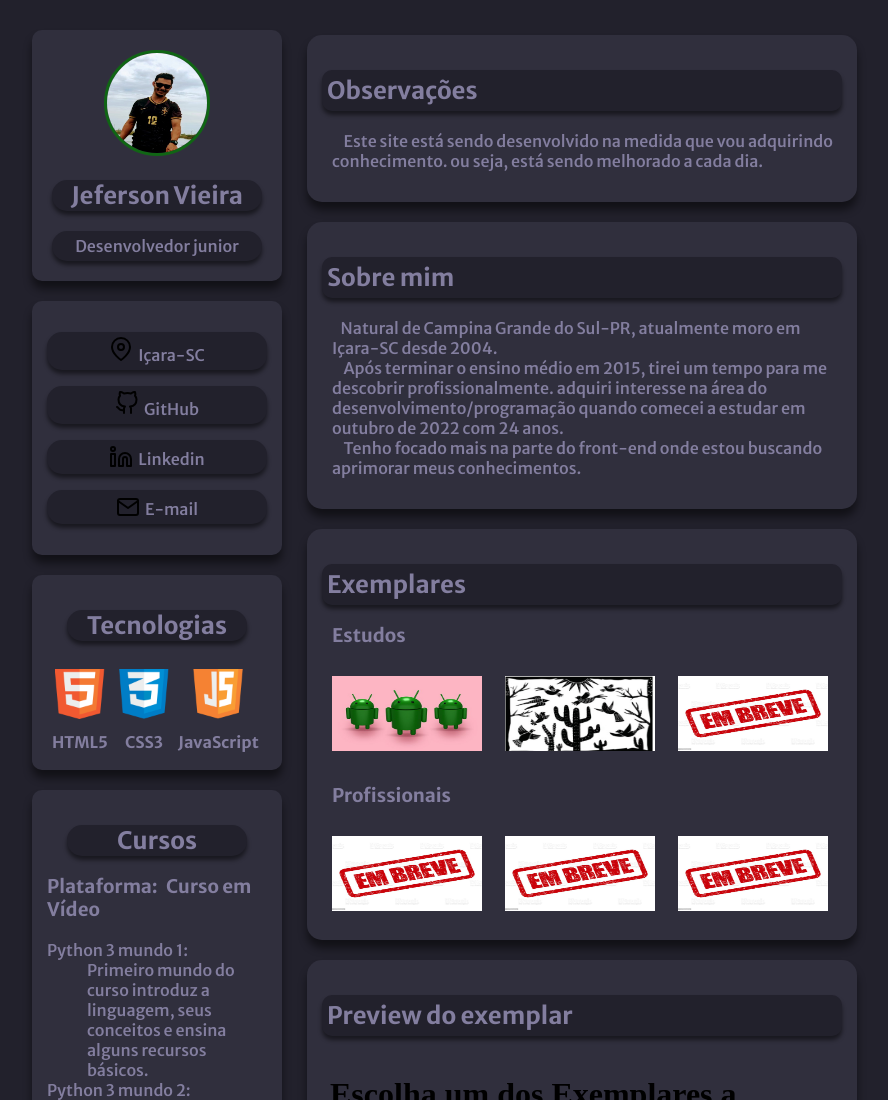
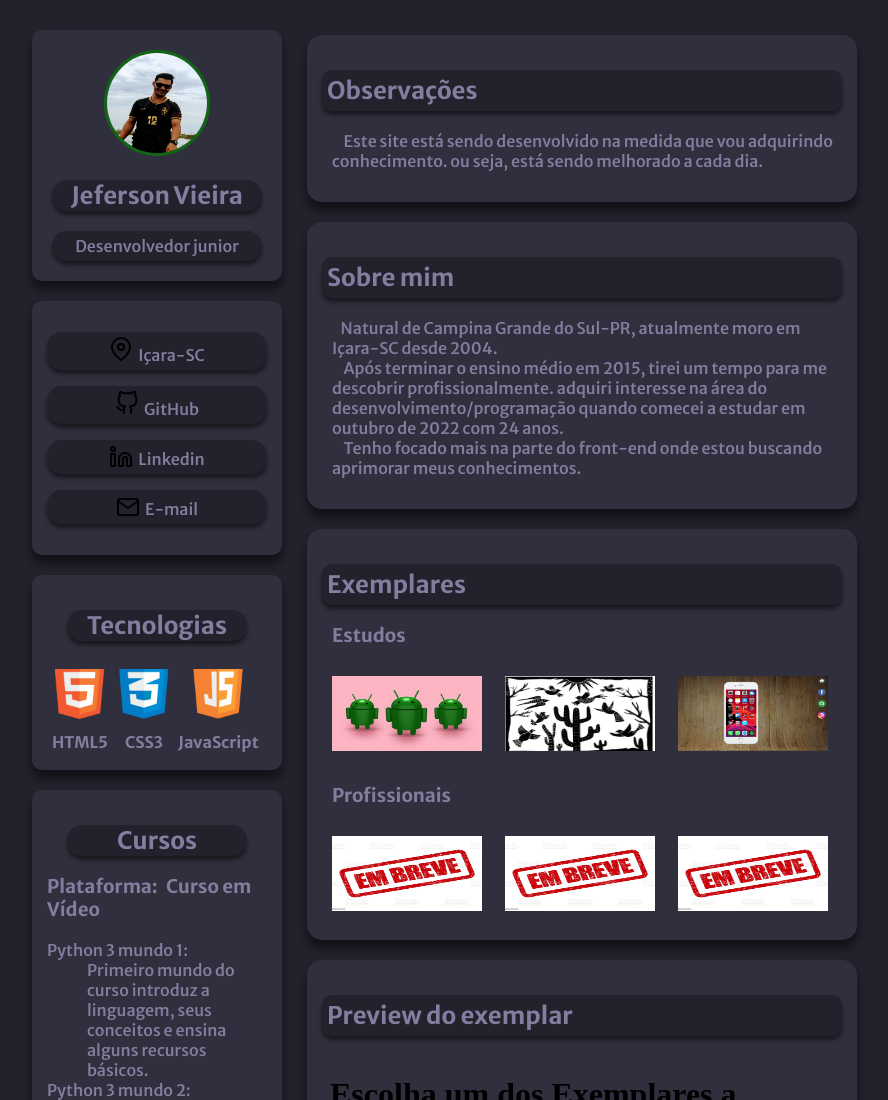
Before and after one commit to jefersomvieira/meu-site, a plain HTML site: page index.html in a window 1280 px wide. Shown: the top 1100 px of the page, without its empty margins (208-1096 px from the left). Drawn offline with Linux system fonts and the light colour scheme.

Commit message:
add novo projeto

```diff
--- a/index.html
+++ b/index.html
@@ -69,7 +69,7 @@
                         <h3>Estudos</h3>
                         <a href="https://jefersomvieira.github.io/site-android/" target="frame" rel="external"><img src="assets/android.jpg" alt="thumbnail"></a>
                         <a href="https://jefersomvieira.github.io/projeto-cordel/" target="frame" rel="external"><img src="assets/cordel-moderno.jpg" alt="thumbnail"></a>
-                        <a href="index.html"><img src="assets/em-breve.jpg" alt="em breve"></a>
+                        <a href="https://jefersomvieira.github.io/projeto-social/" target="frame" rel="external"><img src="assets/projeto-social.png" alt="em breve"></a>
                         <h3>Profissionais</h3>
                         <a href="index.html"><img src="assets/em-breve.jpg" alt="em breve"></a>
                         <a href="index.html"><img src="assets/em-breve.jpg" alt="em breve"></a>
```
Also changed, not shown: assets/projeto-social.png (added).
